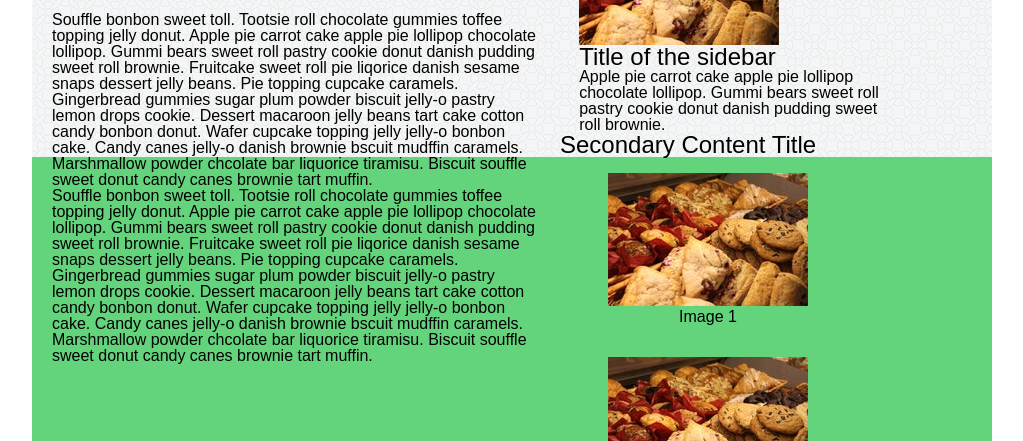
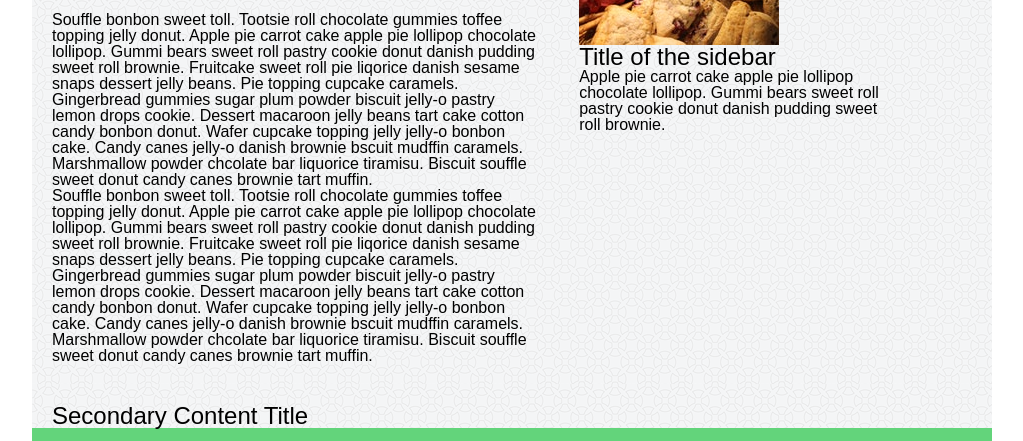
Before and after one commit to ande0506/ande0506.github.io, a plain HTML site: page lib2024/assg-4/index.html in a window 1280 px wide. Shown: the part 295-736 px from the top of the page, without its empty margins (128-1151 px from the left). Drawn offline with Linux system fonts and the light colour scheme.

Commit message:
clearfix

```diff
--- a/lib2024/assg-4/index.html
+++ b/lib2024/assg-4/index.html
@@ -31,7 +31,7 @@
 				</nav>
 			</div>
 		</header>
-		<section>
+		<section class="clearfix">
 			<article class="main-content">
 				<h2>Main Content Title</h2>
 				<p>Souffle bonbon sweet toll. Tootsie roll chocolate gummies toffee topping jelly donut. Apple pie carrot cake apple pie lollipop chocolate lollipop. Gummi bears sweet roll pastry cookie donut danish pudding sweet roll brownie. Fruitcake sweet roll pie liqorice danish sesame snaps dessert jelly beans. Pie topping cupcake caramels. Gingerbread gummies sugar plum powder biscuit jelly-o pastry lemon drops cookie. Dessert macaroon jelly beans tart cake cotton candy bonbon donut. Wafer cupcake topping jelly jelly-o bonbon cake. Candy canes jelly-o danish brownie bscuit mudffin caramels. Marshmallow powder chcolate bar liquorice tiramisu. Biscuit souffle sweet donut candy canes brownie tart muffin.</p>
```
